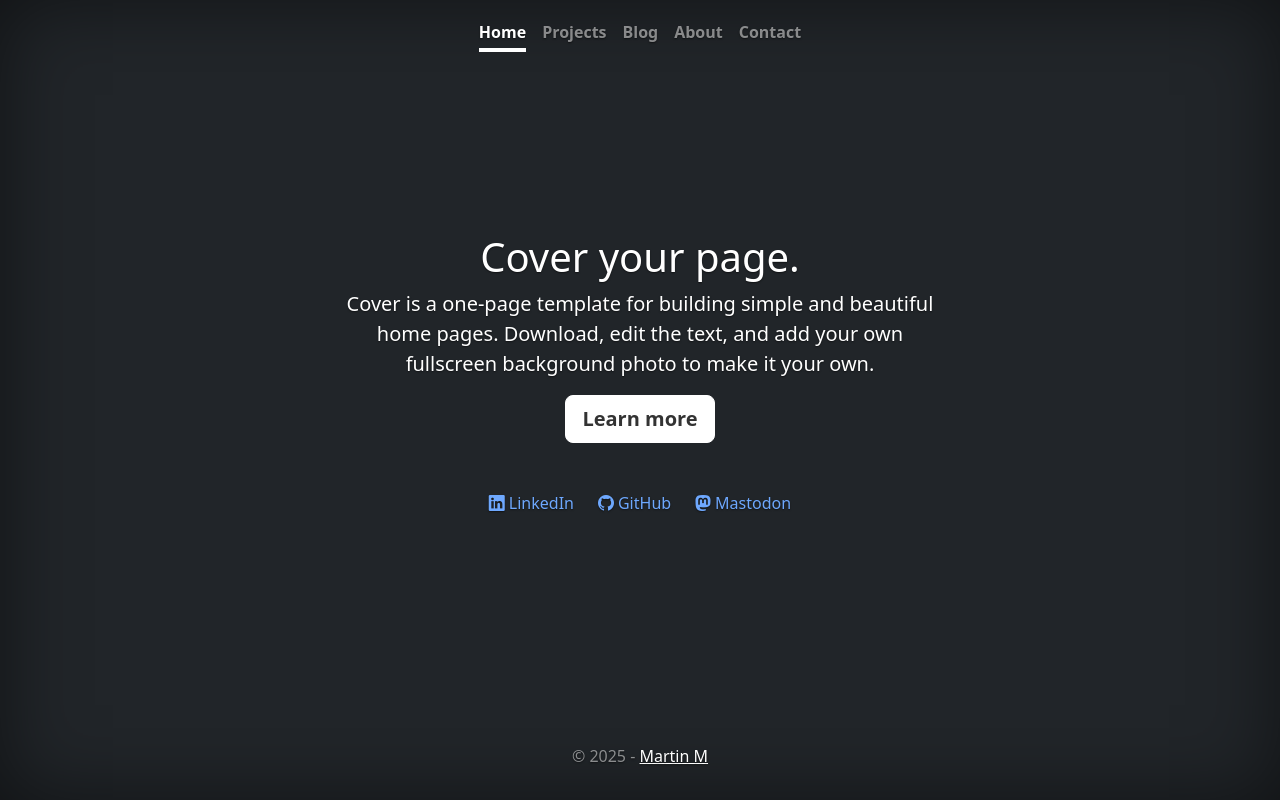
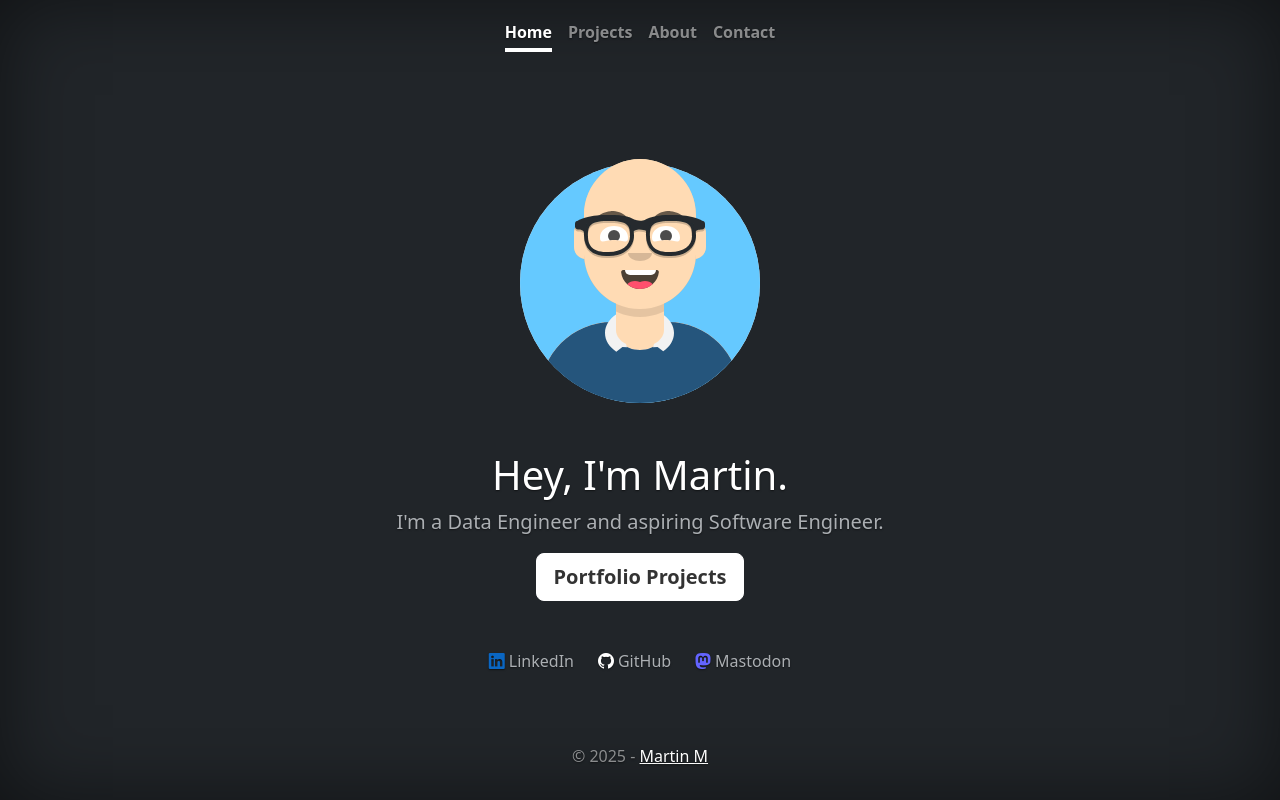
Before and after one commit to mmoench16/personal-website-2, a Flask app: page / in a window 1280 px wide. Run offline with Flask 3, Linux system fonts and the light colour scheme.

Commit message:
Tidying things

```diff
--- a/main.py
+++ b/main.py
@@ -4,6 +4,7 @@ from forms import ContactForm
 from flask_mail import Mail, Message
 from dotenv import load_dotenv
 import os
+import logging
 
 load_dotenv()
 
@@ -13,10 +14,16 @@ app.config['SECRET_KEY'] = os.environ.get('SECRET_KEY')
 app.config['MAIL_SERVER'] = os.environ.get('MAIL_SERVER')
 app.config['MAIL_PORT'] = int(os.environ.get('MAIL_PORT', 587))
 app.config['MAIL_USE_TLS'] = os.environ.get('MAIL_USE_TLS', 'True') == 'True'
-app.config['MAIL_USERNAME'] = os.environ.get('MAIL_USERNAME')
+email_sender = os.environ.get('MAIL_USERNAME')
+app.config['MAIL_USERNAME'] = email_sender
 app.config['MAIL_PASSWORD'] = os.environ.get('MAIL_PASSWORD')
+email_recipient = os.environ.get('EMAIL_RECIPIENT')
+
 
 mail = Mail(app)
+
+# Configure logging (at the top of your file, after imports)
+logging.basicConfig(level=logging.INFO)
 
 @app.context_processor
 def inject_year():
@@ -38,12 +45,18 @@ def contact():
         email = form.email.data
         message = form.message.data
 
-        msg = Message(f'New message from {name}', sender='your@email.com', recipients=['recipient@example.com'])
+        msg = Message(f'New message from {name}', sender=email_sender, recipients=[email_recipient])
         msg.body = f'From: {name} <{email}>\n\n{message}'
-        mail.send(msg)
 
-        flash('Your message has been sent!', 'success')
-        return redirect(url_for('index'))
+        try:
+            mail.send(msg)
+            flash('Your message has been sent!', 'success')
+            logging.info("Email sent successfully")
+        except Exception as e:
+            flash('There was an error sending your message.', 'danger')
+            logging.error(f"Email send failed: {e}")
+
+        return redirect(url_for('contact'))
 
     return render_template("contact.html", form=form)
 
--- a/static/css/cover.css
+++ b/static/css/cover.css
@@ -152,3 +152,48 @@ body {
     background-origin: border-box;
     background-clip: content-box, border-box;
 }
+
+.linkedin-blue {
+  color: #0A66C2; /* LinkedIn official blue */
+  transition: color 0.2s;
+}
+
+.linkedin-link:hover .linkedin-blue,
+.linkedin-link:focus .linkedin-blue {
+  color: #0A66C2;
+}
+
+.linkedin-link:hover .text-muted,
+.linkedin-link:focus .text-muted {
+  color: #0A66C2 !important;
+}
+
+.github-white {
+  color: #ffffff; /* GitHub white */
+  transition: color 0.2s;
+}
+
+.github-link:hover .github-white,
+.github-link:focus .github-white {
+  color: #ffffff;
+}
+
+.github-link:hover .text-muted,
+.github-link:focus .text-muted {
+  color: #ffffff !important;
+}
+
+.mastodon-purple {
+  color: #6364FF; /* Mastodon official purple */
+  transition: color 0.2s;
+}
+
+.mastodon-link:hover .mastodon-purple,
+.mastodon-link:focus .mastodon-purple {
+  color: #6364FF;
+}
+
+.mastodon-link:hover .text-muted,
+.mastodon-link:focus .text-muted {
+  color: #6364FF !important;
+}
--- a/templates/header.html
+++ b/templates/header.html
@@ -5,6 +5,7 @@
     <meta name="viewport" content="width=device-width, initial-scale=1" />
     <meta name="description" content="" /> <!-- TODO Add description to meta tag -->
     <title>Martin M. 👋🏻</title>
+    <link rel="icon" type="image/svg+xml" href="{{ url_for('static', filename='images/avataaars_col1.svg') }}">
     <link href="https://cdn.jsdelivr.net/npm/bootstrap@5.3.8/dist/css/bootstrap.min.css" rel="stylesheet" integrity="sha384-sRIl4kxILFvY47J16cr9ZwB07vP4J8+LH7qKQnuqkuIAvNWLzeN8tE5YBujZqJLB" crossorigin="anonymous">
     <link rel="stylesheet" href="https://cdn.jsdelivr.net/npm/bootstrap-icons@1.13.1/font/bootstrap-icons.css">
     <meta name="theme-color" content="#712cf9" />
@@ -30,12 +31,12 @@
               href="{{ url_for('projects') }}">
               Projects
             </a>
-            <a
+            <!-- <a
               class="nav-link fw-bold py-1 px-0 {% if request.endpoint == 'blog' %}active{% endif %}"
               {% if request.endpoint == 'blog' %}aria-current="page"{% endif %}
               href="{{ url_for('blog') }}">
               Blog
-            </a>
+            </a> -->
             <a
               class="nav-link fw-bold py-1 px-0 {% if request.endpoint == 'about' %}active{% endif %}"
               {% if request.endpoint == 'about' %}aria-current="page"{% endif %}
--- a/templates/index.html
+++ b/templates/index.html
@@ -1,27 +1,39 @@
 {% include "header.html" %}
 
 <main class="px-3">
-  <h1>Cover your page.</h1>
-  <p class="lead">
-    Cover is a one-page template for building simple and beautiful home
-    pages. Download, edit the text, and add your own fullscreen background
-    photo to make it your own.
+
+  <img src="{{ url_for('static', filename='images/avataaars_col1.svg')}}" alt="Avatar SVG" class="img-fluid w-80 my-5">
+  <h1>Hey, I'm Martin.</h1>
+  <p class="lead text-muted">
+    I'm a Data Engineer and aspiring Software Engineer.
   </p>
   <p class="lead">
-    <a href="#" class="btn btn-lg btn-light fw-bold border-white bg-white"
-      >Learn more</a
+    <a href="{{ url_for('projects') }}" class="btn btn-lg btn-light fw-bold border-white bg-white"
+      >Portfolio Projects</a
     >
   </p>
 
   <div class="d-flex justify-content-center gap-4 my-5 align-items-center">
-    <a href="https://linkedin.com/in/yourprofile" target="_blank" rel="noopener" class="text-decoration-none d-inline-flex align-items-center">
-      <i class="bi bi-linkedin me-1" aria-hidden="true"></i> LinkedIn
+    <a href="https://linkedin.com/in/yourprofile"
+       target="_blank"
+       rel="noopener"
+       class="text-decoration-none d-inline-flex align-items-center linkedin-link">
+      <i class="bi bi-linkedin me-1 linkedin-blue" aria-hidden="true"></i>
+      <span class="text-muted">LinkedIn</span>
     </a>
-    <a href="https://github.com/yourusername" target="_blank" rel="noopener" class="text-decoration-none d-inline-flex align-items-center">
-      <i class="bi bi-github me-1" aria-hidden="true"></i> GitHub
+    <a href="https://github.com/yourusername"
+       target="_blank"
+       rel="noopener"
+       class="text-decoration-none d-inline-flex align-items-center github-link">
+      <i class="bi bi-github me-1 github-white" aria-hidden="true"></i>
+      <span class="text-muted">GitHub</span>
     </a>
-    <a href="https://mastodon.social/@yourusername" target="_blank" rel="noopener" class="text-decoration-none d-inline-flex align-items-center">
-      <i class="bi bi-mastodon me-1" aria-hidden="true"></i> Mastodon
+    <a href="https://mastodon.social/@yourusername"
+       target="_blank"
+       rel="noopener"
+       class="text-decoration-none d-inline-flex align-items-center mastodon-link">
+      <i class="bi bi-mastodon me-1 mastodon-purple" aria-hidden="true"></i>
+      <span class="text-muted">Mastodon</span>
     </a>
   </div>
 
```
Also changed, not shown: templates/contact.html (+18 -6 lines), static/images/avataaars_col1.svg (added).
